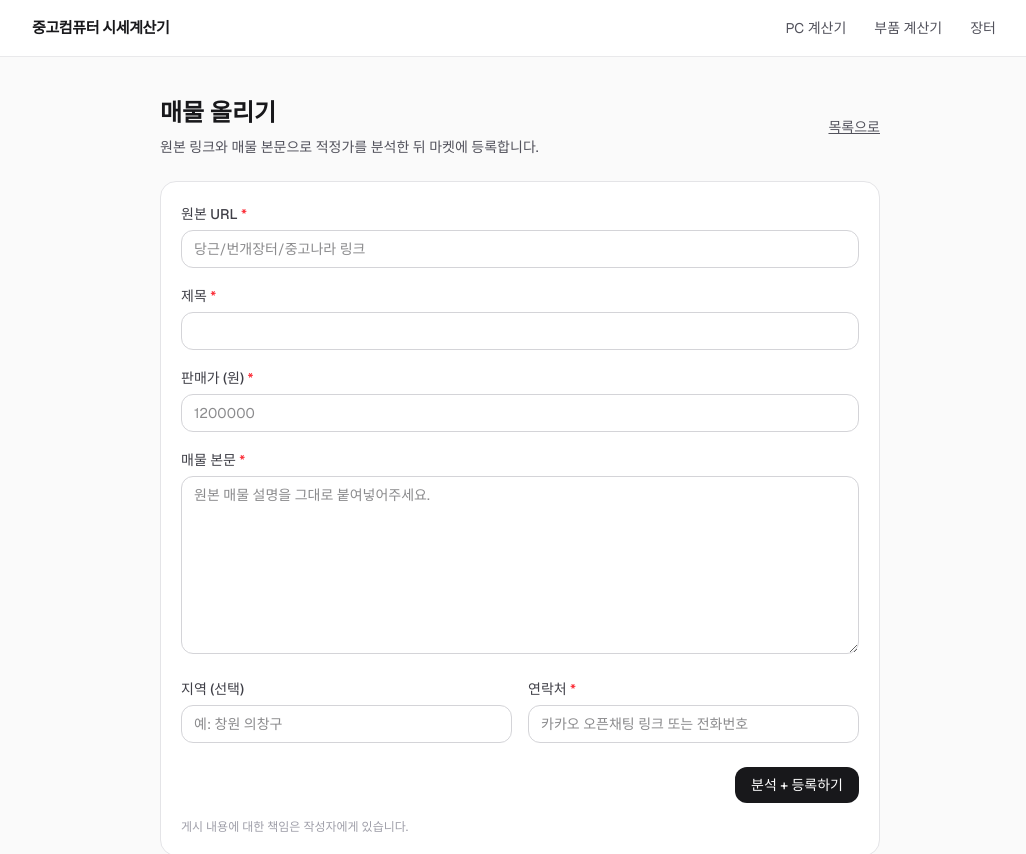
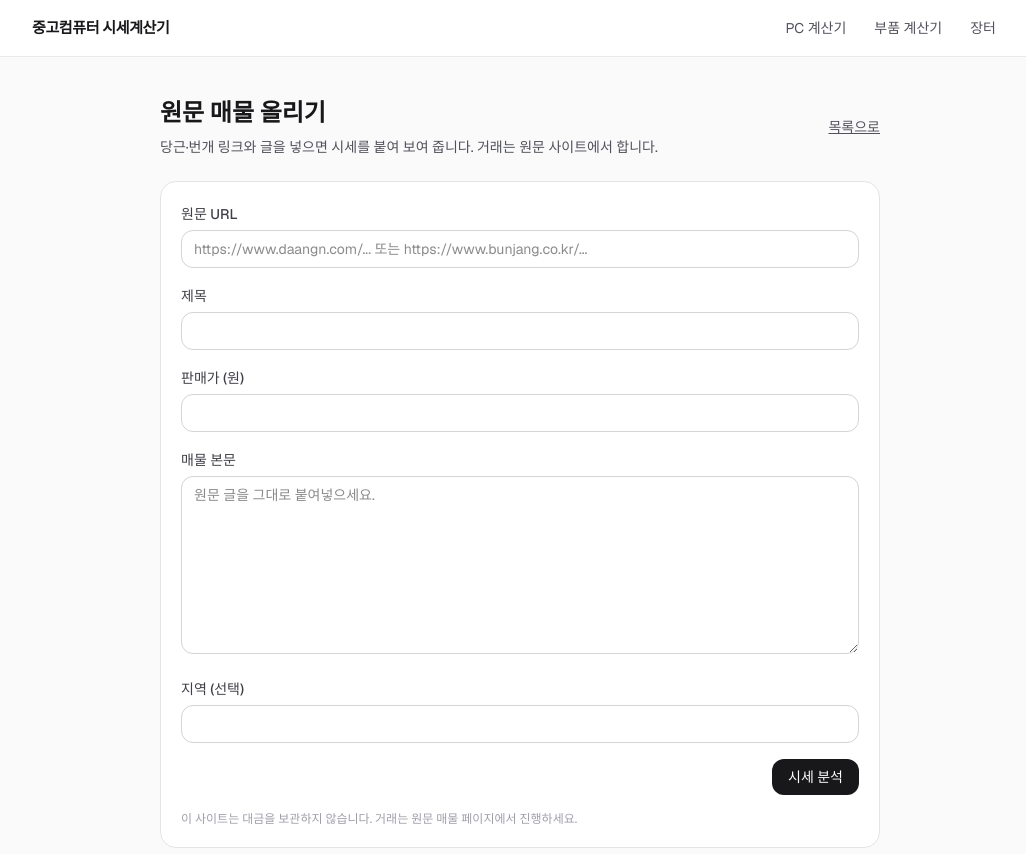
Before and after one commit to active06119-cpu/usedpcprice, a Next.js app: page /market/new in a window 1280 px wide. Shown: the top 854 px of the page, without its empty margins (120-1146 px from the left). Built offline with nearby package versions, Linux system fonts and the light colour scheme.

Commit message:
ui: market upload is original URL plus listing text only

```diff
--- a/src/app/market/new/page.tsx
+++ b/src/app/market/new/page.tsx
@@ -57,11 +57,7 @@ async function readAnalyzeStream(text: string): Promise<AnalyzeResult> {
   }
 
   if (buffer.trim()) handleLine(buffer);
-
-  if (!finalResult) {
-    throw new Error("분석 결과를 받지 못했습니다.");
-  }
-
+  if (!finalResult) throw new Error("분석 결과를 받지 못했습니다.");
   return finalResult;
 }
 
@@ -70,73 +66,48 @@ function parsePriceInput(raw: string): number | null {
   return Number.isFinite(numericPrice) && numericPrice > 0 ? numericPrice : null;
 }
 
-function buildAnalyzeText(title: string, description: string, priceKrw: number): string {
-  return `${title.trim()}\n${description.trim()}\n${priceKrw.toLocaleString("ko-KR")}원\n${priceKrw}원`;
-}
-
 export default function NewMarketListingPage() {
   const [sourceUrl, setSourceUrl] = useState("");
   const [title, setTitle] = useState("");
   const [description, setDescription] = useState("");
   const [priceKrw, setPriceKrw] = useState("");
   const [location, setLocation] = useState("");
-  const [contact, setContact] = useState("");
-
   const [analyzing, setAnalyzing] = useState(false);
   const [registering, setRegistering] = useState(false);
-  const [streamMessage, setStreamMessage] = useState("");
   const [message, setMessage] = useState("");
   const [analysis, setAnalysis] = useState<AnalyzeResult | null>(null);
   const [analyzedPrice, setAnalyzedPrice] = useState<number | null>(null);
   const [agreedToTerms, setAgreedToTerms] = useState(false);
 
   function validateForm(): number | null {
-    if (!sourceUrl.trim() || !title.trim() || !description.trim() || !priceKrw.trim() || !contact.trim()) {
-      setMessage("필수 항목을 모두 입력해주세요.");
+    if (!sourceUrl.trim() || !title.trim() || !description.trim() || !priceKrw.trim()) {
+      setMessage("원문 URL, 제목, 본문, 가격을 입력해주세요.");
       return null;
     }
-
-    try {
-      const url = new URL(sourceUrl.trim());
-      if (!["http:", "https:"].includes(url.protocol)) {
-        setMessage("원본 URL은 http 또는 https로 시작해야 합니다.");
-        return null;
-      }
-    } catch {
-      setMessage("원본 URL 형식이 올바르지 않습니다.");
-      return null;
-    }
-
     const numericPrice = parsePriceInput(priceKrw);
     if (!numericPrice) {
       setMessage("판매가를 올바른 숫자로 입력해주세요.");
       return null;
     }
-
     return numericPrice;
   }
 
   async function onAnalyze() {
     const numericPrice = validateForm();
     if (!numericPrice) return;
-
     setAnalyzing(true);
     setMessage("");
     setAnalysis(null);
     setAnalyzedPrice(null);
-    setStreamMessage("분석 준비 중...");
-
     try {
-      const result = await readAnalyzeStream(buildAnalyzeText(title, description, numericPrice));
+      const result = await readAnalyzeStream(`${title.trim()}\n${description.trim()}\n${numericPrice}원`);
       setAnalysis(result);
       setAnalyzedPrice(numericPrice);
       setMessage("분석이 완료되었습니다. 결과를 확인한 뒤 등록해주세요.");
     } catch (e) {
-      const err = e as Error;
-      setMessage(err.message || "분석 중 오류가 발생했습니다.");
+      setMessage(e instanceof Error ? e.message : "분석 중 오류가 발생했습니다.");
     } finally {
       setAnalyzing(false);
-      setStreamMessage("");
     }
   }
 
@@ -145,15 +116,12 @@ export default function NewMarketListingPage() {
       setMessage("이용약관 및 개인정보처리방침에 동의해주세요.");
       return;
     }
-
     if (!analysis || analyzedPrice === null) {
       setMessage("먼저 분석을 실행해주세요.");
       return;
     }
-
     const numericPrice = validateForm();
     if (!numericPrice) return;
-
     if (numericPrice !== analyzedPrice) {
       setMessage("판매가가 변경되었습니다. 다시 분석해주세요.");
       setAnalysis(null);
@@ -163,10 +131,7 @@ export default function NewMarketListingPage() {
 
     setRegistering(true);
     setMessage("");
-
     try {
-      const isFairVerified = analysis.verdict === "FAIR" || analysis.verdict === "CHEAP";
-
       const createRes = await fetch("/api/market/listings", {
         method: "POST",
         headers: { "Content-Type": "application/json" },
@@ -176,53 +141,39 @@ export default function NewMarketListingPage() {
           priceKrw: numericPrice,
           condition: "GOOD",
           location: location.trim() || null,
-          contact: contact.trim(),
           sourceUrl: sourceUrl.trim(),
           verdict: analysis.verdict,
-          isFairVerified,
+          isFairVerified: analysis.verdict === "FAIR" || analysis.verdict === "CHEAP",
           fairPriceMid: analysis.totalFairMid,
         }),
       });
-
-      const raw = await createRes.text();
-      let createData: { ok?: boolean; message?: string };
-      try {
-        createData = JSON.parse(raw) as { ok?: boolean; message?: string };
-      } catch {
-        throw new Error("등록 응답을 해석하지 못했습니다.");
-      }
-      if (!createRes.ok || !createData.ok) {
-        throw new Error(createData.message ?? "등록 실패");
-      }
-
+      const createData = (await createRes.json()) as { ok?: boolean; message?: string };
+      if (!createRes.ok || !createData.ok) throw new Error(createData.message ?? "등록 실패");
       setMessage("매물이 등록되었습니다.");
       setSourceUrl("");
       setTitle("");
       setDescription("");
       setPriceKrw("");
       setLocation("");
-      setContact("");
       setAnalysis(null);
       setAnalyzedPrice(null);
       setAgreedToTerms(false);
     } catch (e) {
-      const err = e as Error;
-      setMessage(err.message || "등록 중 오류가 발생했습니다.");
+      setMessage(e instanceof Error ? e.message : "등록 중 오류가 발생했습니다.");
     } finally {
       setRegistering(false);
     }
   }
 
-  const isFairVerified =
-    analysis?.verdict === "FAIR" || analysis?.verdict === "CHEAP";
+  const isFairVerified = analysis?.verdict === "FAIR" || analysis?.verdict === "CHEAP";
 
   return (
     <main className="mx-auto max-w-3xl px-6 py-10">
       <div className="mb-6 flex items-center justify-between gap-3">
         <div>
-          <h1 className="text-2xl font-semibold text-zinc-900">매물 올리기</h1>
+          <h1 className="text-2xl font-semibold text-zinc-900">원문 매물 올리기</h1>
           <p className="mt-2 text-sm text-zinc-600">
-            원본 링크와 매물 본문으로 적정가를 분석한 뒤 마켓에 등록합니다.
+            당근·번개 링크와 글을 넣으면 시세를 붙여 보여 줍니다. 거래는 원문 사이트에서 합니다.
           </p>
         </div>
         <Link href="/market" className="text-sm text-zinc-600 underline hover:text-zinc-900">
@@ -232,32 +183,24 @@ export default function NewMarketListingPage() {
 
       <section className="space-y-4 rounded-2xl border border-zinc-200 bg-white p-5">
         <div>
-          <label className="text-sm font-medium text-zinc-700">
-            원본 URL <span className="text-red-500">*</span>
-          </label>
+          <label className="text-sm font-medium text-zinc-700">원문 URL</label>
           <input
             value={sourceUrl}
             onChange={(e) => setSourceUrl(e.target.value)}
-            placeholder="당근/번개장터/중고나라 링크"
+            placeholder="https://www.daangn.com/... 또는 https://www.bunjang.co.kr/..."
             className="mt-1 w-full rounded-xl border border-zinc-300 px-3 py-2 text-sm outline-none focus:border-emerald-500 focus:ring-2 focus:ring-emerald-200"
           />
         </div>
-
         <div>
-          <label className="text-sm font-medium text-zinc-700">
-            제목 <span className="text-red-500">*</span>
-          </label>
+          <label className="text-sm font-medium text-zinc-700">제목</label>
           <input
             value={title}
             onChange={(e) => setTitle(e.target.value)}
             className="mt-1 w-full rounded-xl border border-zinc-300 px-3 py-2 text-sm outline-none focus:border-emerald-500 focus:ring-2 focus:ring-emerald-200"
           />
         </div>
-
         <div>
-          <label className="text-sm font-medium text-zinc-700">
-            판매가 (원) <span className="text-red-500">*</span>
-          </label>
+          <label className="text-sm font-medium text-zinc-700">판매가 (원)</label>
           <input
             value={priceKrw}
             onChange={(e) => {
@@ -268,15 +211,11 @@ export default function NewMarketListingPage() {
               }
             }}
             inputMode="numeric"
-            placeholder="1200000"
             className="mt-1 w-full rounded-xl border border-zinc-300 px-3 py-2 text-sm outline-none focus:border-emerald-500 focus:ring-2 focus:ring-emerald-200"
           />
         </div>
-
         <div>
-          <label className="text-sm font-medium text-zinc-700">
-            매물 본문 <span className="text-red-500">*</span>
-          </label>
+          <label className="text-sm font-medium text-zinc-700">매물 본문</label>
           <textarea
             value={description}
             onChange={(e) => {
@@ -287,113 +226,48 @@ export default function NewMarketListingPage() {
               }
             }}
             rows={8}
-            placeholder="원본 매물 설명을 그대로 붙여넣어주세요."
+            placeholder="원문 글을 그대로 붙여넣으세요."
             className="mt-1 w-full rounded-xl border border-zinc-300 px-3 py-2 text-sm outline-none focus:border-emerald-500 focus:ring-2 focus:ring-emerald-200"
           />
         </div>
-
-        <div className="grid gap-4 sm:grid-cols-2">
         <div>
           <label className="text-sm font-medium text-zinc-700">지역 (선택)</label>
           <input
             value={location}
             onChange={(e) => setLocation(e.target.value)}
-              placeholder="예: 창원 의창구"
             className="mt-1 w-full rounded-xl border border-zinc-300 px-3 py-2 text-sm outline-none focus:border-emerald-500 focus:ring-2 focus:ring-emerald-200"
           />
         </div>
-          <div>
-            <label className="text-sm font-medium text-zinc-700">
-              연락처 <span className="text-red-500">*</span>
-            </label>
-            <input
-              value={contact}
-              onChange={(e) => setContact(e.target.value)}
-              placeholder="카카오 오픈채팅 링크 또는 전화번호"
-              className="mt-1 w-full rounded-xl border border-zinc-300 px-3 py-2 text-sm outline-none focus:border-emerald-500 focus:ring-2 focus:ring-emerald-200"
-            />
-          </div>
-        </div>
-
-        <div className="flex flex-wrap justify-end gap-2 pt-2">
+        <div className="flex justify-end">
           <button
             type="button"
             onClick={onAnalyze}
             disabled={analyzing || registering}
             className="rounded-xl bg-zinc-900 px-4 py-2 text-sm font-medium text-white disabled:opacity-50"
           >
-            {analyzing ? "분석 중..." : "분석 + 등록하기"}
+            {analyzing ? "분석 중..." : "시세 분석"}
           </button>
         </div>
 
-        {analyzing && streamMessage ? (
-          <p className="text-sm text-emerald-700">{streamMessage}</p>
-        ) : null}
-
         {analysis ? (
           <div className="rounded-xl border border-zinc-200 bg-zinc-50 px-4 py-4 text-sm text-zinc-700">
-            <p className="font-medium text-zinc-900">분석 미리보기</p>
-            <div className="mt-3 flex flex-wrap items-center gap-2">
-              <span
-                className={`inline-flex rounded-full border px-3 py-1 text-xs font-medium ${
-                  VERDICT_STYLE[analysis.verdict] ?? VERDICT_STYLE.NO_PRICE
-                }`}
-              >
+            <div className="flex flex-wrap items-center gap-2">
+              <span className={`inline-flex rounded-full border px-3 py-1 text-xs font-medium ${VERDICT_STYLE[analysis.verdict] ?? VERDICT_STYLE.NO_PRICE}`}>
                 {analysis.verdictKo}
               </span>
               {isFairVerified ? (
                 <span className="inline-flex rounded-full border border-emerald-200 bg-emerald-50 px-3 py-1 text-xs font-medium text-emerald-700">
-                  ✓ 적정가 인증 가능
+                  적정가
                 </span>
               ) : null}
             </div>
             <p className="mt-3">{analysis.verdictReason}</p>
-            <div className="mt-3 grid gap-2 sm:grid-cols-3">
-              <div className="rounded-lg bg-white px-3 py-2">
-                <div className="text-xs text-zinc-500">하한가</div>
-                <div className="font-semibold text-zinc-900">{krw(analysis.totalFairLow)}</div>
-              </div>
-              <div className="rounded-lg bg-white px-3 py-2">
-                <div className="text-xs text-zinc-500">적정가</div>
-                <div className="font-semibold text-emerald-800">{krw(analysis.totalFairMid)}</div>
-              </div>
-              <div className="rounded-lg bg-white px-3 py-2">
-                <div className="text-xs text-zinc-500">상한가</div>
-                <div className="font-semibold text-zinc-900">{krw(analysis.totalFairHigh)}</div>
-              </div>
-            </div>
-            {analysis.warnings.length > 0 ? (
-              <ul className="mt-3 space-y-1 text-xs text-amber-800">
-                {analysis.warnings.map((warning) => (
-                  <li key={warning}>• {warning}</li>
-                ))}
-              </ul>
-            ) : null}
-            <label className="mt-4 flex cursor-pointer items-start gap-2 text-sm text-zinc-700">
-              <input
-                type="checkbox"
-                checked={agreedToTerms}
-                onChange={(e) => setAgreedToTerms(e.target.checked)}
-                className="mt-0.5 h-4 w-4 rounded border-zinc-300 text-emerald-600 focus:ring-emerald-500"
-              />
+            <label className="mt-4 flex cursor-pointer items-start gap-2 text-sm">
+              <input type="checkbox" checked={agreedToTerms} onChange={(e) => setAgreedToTerms(e.target.checked)} className="mt-0.5" />
               <span>
-                <Link
-                  href="/terms"
-                  target="_blank"
-                  rel="noopener noreferrer"
-                  className="text-teal-600 underline hover:text-teal-700"
-                >
-                  이용약관
-                </Link>
+                <Link href="/terms" className="underline">이용약관</Link>
                 {" 및 "}
-                <Link
-                  href="/privacy"
-                  target="_blank"
-                  rel="noopener noreferrer"
-                  className="text-teal-600 underline hover:text-teal-700"
-                >
-                  개인정보처리방침
-                </Link>
+                <Link href="/privacy" className="underline">개인정보처리방침</Link>
                 에 동의합니다
               </span>
             </label>
@@ -401,24 +275,17 @@ export default function NewMarketListingPage() {
               <button
                 type="button"
                 onClick={onRegister}
-                disabled={registering || analyzing || !agreedToTerms}
-                className="rounded-xl border border-emerald-300 bg-emerald-600 px-4 py-2 text-sm font-medium text-white hover:bg-emerald-700 disabled:opacity-50"
+                disabled={registering || !agreedToTerms}
+                className="rounded-xl bg-emerald-600 px-4 py-2 text-sm font-medium text-white disabled:opacity-50"
               >
-                {registering ? "등록 중..." : "이 가격으로 등록"}
+                {registering ? "등록 중..." : "장터에 올리기"}
               </button>
             </div>
           </div>
         ) : null}
 
-        {message ? (
-          <p className={`text-sm ${message.includes("완료") || message.includes("등록") ? "text-emerald-700" : "text-zinc-700"}`}>
-            {message}
-          </p>
-        ) : null}
-
-        <p className="text-xs text-zinc-400">
-          게시 내용에 대한 책임은 작성자에게 있습니다.
-        </p>
+        {message ? <p className="text-sm text-zinc-700">{message}</p> : null}
+        <p className="text-xs text-zinc-400">이 사이트는 대금을 보관하지 않습니다. 거래는 원문 매물 페이지에서 진행하세요.</p>
       </section>
     </main>
   );
```
Lines whose indentation alone changed are shown as unchanged.
